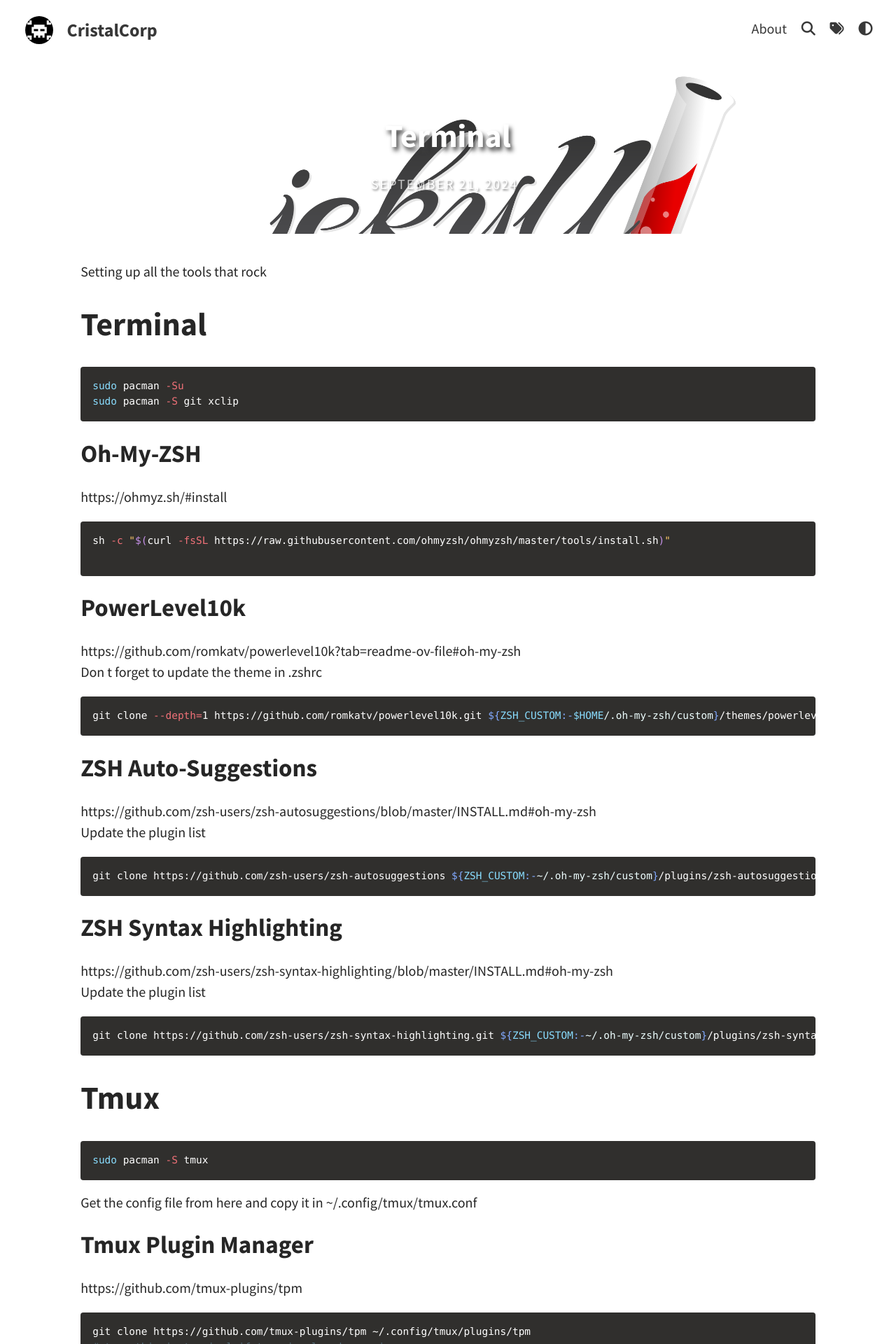
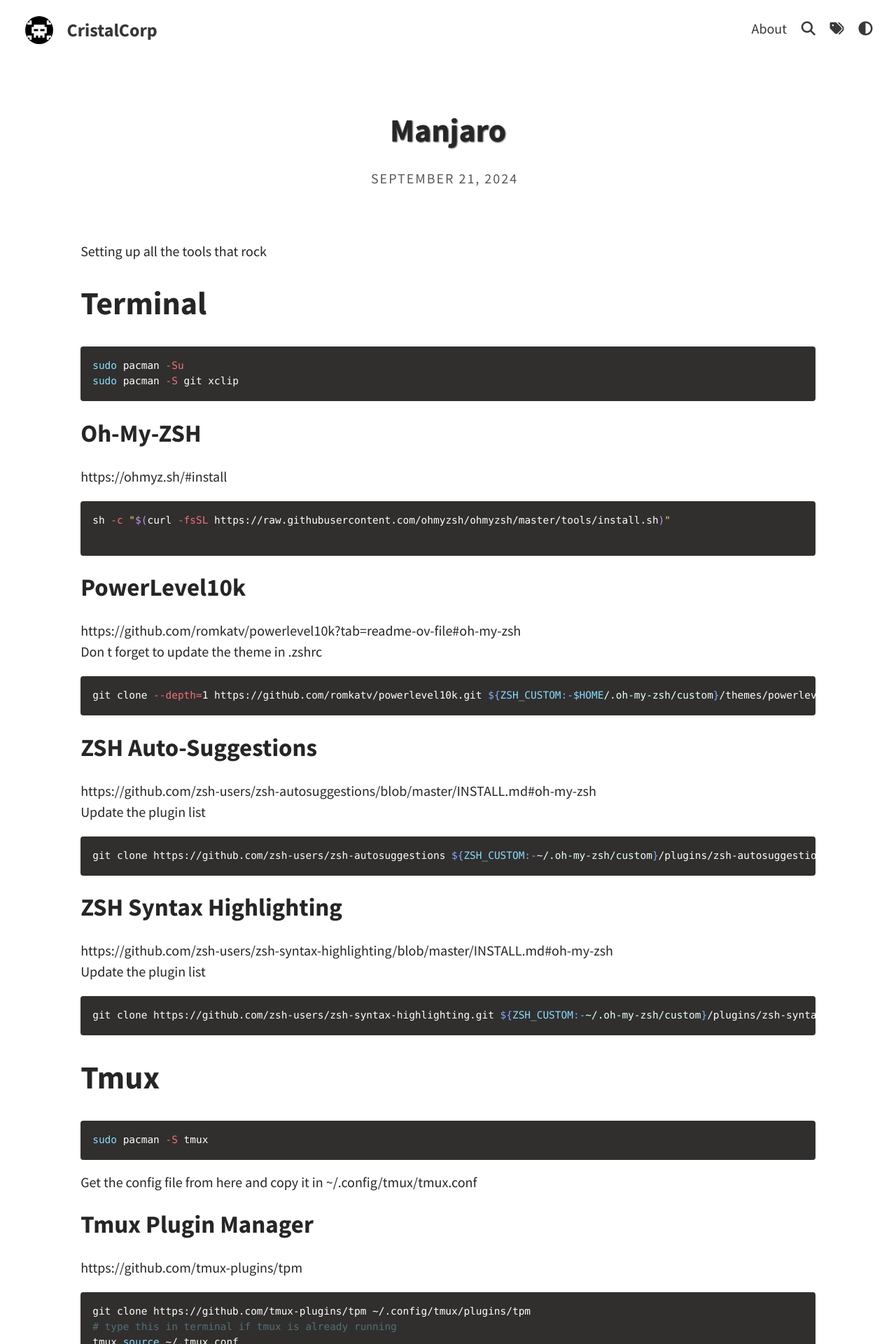
Before and after one commit to cristalcorp/cristalcorp.github.io, a Jekyll site: the page built from _posts/2024-09-21-Manjaro.md, in a window 1280 px wide. Shown: the top 1920 px of the page at 70% size. Built offline with Jekyll 4.4.1, drawn with Linux system fonts in a browser that asks for light colours; a script that is not in the unit is left out; some of the changed text lies outside the part shown.

Commit message:
Split Terminal in 2 posts : Manjaro and Vim. Added a chapter about Kanata for keyboard key binding

```diff
--- a/_posts/2024-09-21-Manjaro.md
+++ b/_posts/2024-09-21-Manjaro.md
@@ -1,9 +1,8 @@
 ---
 layout: post
-title: Terminal
-feature-img: "assets/img/posts/jekyll/jekyll_logo.png"
+title: Manjaro
 categories: system
-tags: [zsh, vim, tmux]
+tags: [zsh, tmux, nvidia, keyboard]
 ---
 
 Setting up all the tools that rock
```
Also changed, not shown: _posts/2024-09-22-Vim.md (+1 -1 lines), 1 other file.
